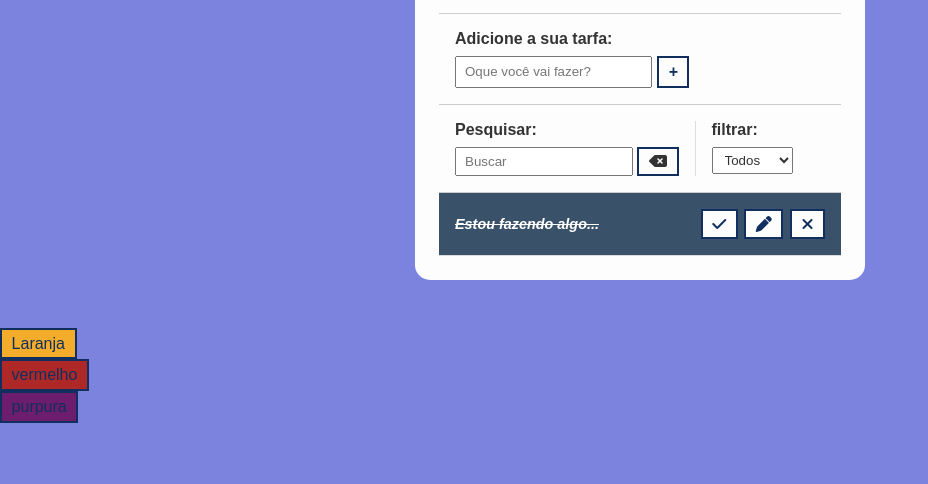
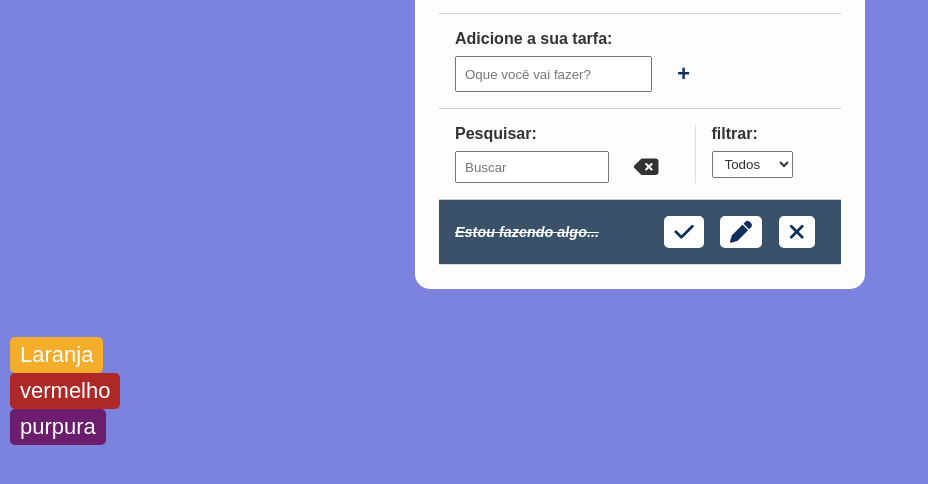
Before and after one commit to printflucasguanabara/to-do-JS---08_05_23, a plain HTML site: page index.html in a window 1280 px wide. Shown: the part 112-596 px from the top of the page, without its empty margins (0-928 px from the left). Drawn offline with Linux system fonts and the light colour scheme.

Commit message:
Update style.css

```diff
--- a/css/style.css
+++ b/css/style.css
@@ -174,3 +174,18 @@ select{
     background-color: rgb(109, 29, 109);
     transition: all 0.25s ease-in-out;
 }
+
+button {
+    padding: 5px 10px;
+    border: 0;
+    border-radius: 5px;
+    color: white;
+    cursor: pointer;
+    font-size: 22px;
+    font-weight: 300;
+    margin: 0 10px;
+}
+
+div.container{
+
+}
```
